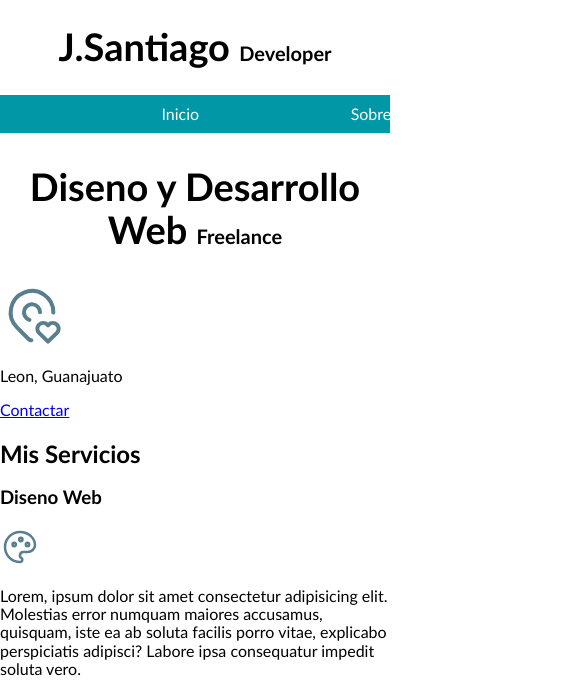
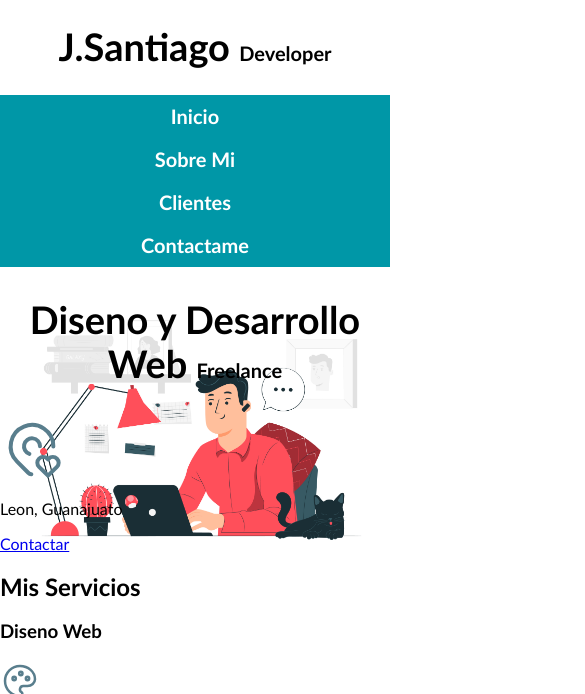
Before and after one commit to jsantiago-dev/freelance, a plain HTML site: page index.html in a window 390 px wide. Shown: the top 694 px of the page, 585 px wide, since content can reach past the window. Drawn offline with Linux system fonts and the light colour scheme.

Commit message:
Se termina la barra de navegacion agregando Media Queries, se inicia el  bloque llamado Hero

```diff
--- a/css/index.css
+++ b/css/index.css
@@ -16,7 +16,7 @@ body{
     font-family: 'Trebuchet MS', 'Lucida Sans Unicode', 'Lucida Grande', 'Lucida Sans', Arial, sans-serif;
 }
 .container{
-    width: 100rem;
+    max-width: 100rem;
     margin: 0 auto;
 }
 
@@ -26,14 +26,30 @@ body{
 
 .principal-navigation{
     display: flex;
-    justify-content: space-evenly;
+    flex-direction: column;
+
+}
+
+.principal-navigation a{
+    display: block;
+    color: var(--white);
+    text-align: center;
+    text-decoration: none;
+    font-size: 2rem;
+    font-weight: 700;
     padding: 1rem;
 }
 
-.principal-navigation a{
+.principal-navigation a:hover{
+    background-color: var(--primary);
+    color: var(--black);
+}
 
-    color: var(--white);
-    text-decoration: none;
+@media (min-width: 768px){
+    .principal-navigation{
+        flex-direction: row;
+        justify-content: space-evenly;
+    }
 }
 
 .title{
@@ -44,3 +60,16 @@ body{
 .title span{
     font-size: 2rem;
 }
+
+.hero{
+    background-image: url(../img/hero.jpg);
+    background-repeat: no-repeat;
+    background-size: cover;
+}
+@media (max-width: 768px){
+    .hero{
+        background-image: url(../img/test.jpg);
+        background-repeat: no-repeat;
+        background-size: cover;
+    }
+}
--- a/index.html
+++ b/index.html
@@ -25,8 +25,9 @@
         </nav>
     </div>
 
-    <section>
-        <h2 class="title">Diseno y Desarrollo Web <span>Freelance  </span></h2>
+    <section class="hero">
+        <div class="content-hero">
+            <h2 class="title">Diseno y Desarrollo Web <span>Freelance  </span></h2>
 
          <p>
             <svg xmlns="http://www.w3.org/2000/svg" class="icon icon-tabler icon-tabler-map-pin-heart" width="64" height="64" viewBox="0 0 24 24" stroke-width="1.5" stroke="#597e8d" fill="none" stroke-linecap="round" stroke-linejoin="round">
@@ -41,6 +42,7 @@
         <p>Leon, Guanajuato</p>
 
         <a href="#">Contactar</a>
+        </div>
     </section>
 
     <main>
```
